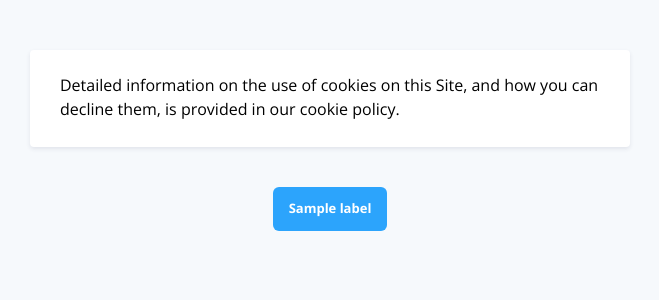
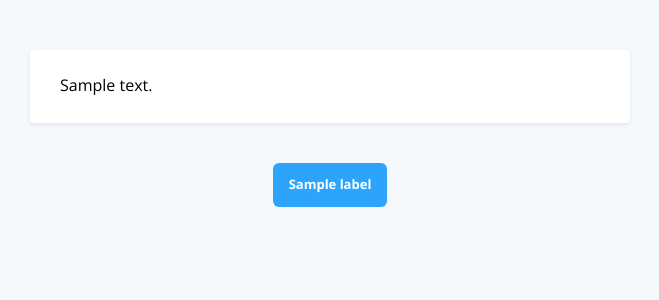
Before and after one commit to felixterpstra/classy, a Flask app: page /classy-text/1 in a window 1280 px wide. Shown: the top 300 px of the page, without its empty margins (310-969 px from the left). Run offline with Flask 2, Linux system fonts and the light colour scheme; tables that the repository leaves empty hold one stand-in row (values such as "Sample post"); style sheets or scripts are compiled from the project's sources; parts of the project's set-up code (start-up, migrations or seed data) failed here and were passed over; some libraries are stand-ins or nearby versions.

Commit message:
Submit buttons
- submit buttons
- better data retrieveal

```diff
--- a/app.py
+++ b/app.py
@@ -6,7 +6,7 @@ Werkzeug Documentation:  http://werkzeug.pocoo.org/documentation/
 This file creates your application.
 """
 
-import os
+import os, sys
 from flask import Flask, render_template, request, redirect, url_for
 from flask_sqlalchemy import SQLAlchemy
 from livereload import Server, shell
@@ -34,13 +34,13 @@ def home():
     """Render website's home page."""
     return render_template('home.html', classy_jobs=classy_jobs)
 
-@app.route('/classy-text/<int:job_id>')
+@app.route('/classy-text/<int:job_id>', methods=['GET','POST'])
 def classy_text(job_id):
     classy_labels = db.session.query(ClassyLabel).filter(ClassyLabel.classy_job_id == job_id)
-    #classy_item = db.session.query(ClassyJob).all()
-
-    """Render website's home page."""
-    return render_template('classy-text.html', classy_labels=classy_labels)
+    #Make sure this is filtered by not nulls
+    classy_text = db.session.query(ClassyText).filter(ClassyText.classy_job_id == job_id).first()
+    ##print(classy_text.classification_text, file=sys.stderr)
+    return render_template('classy-text.html', classy_labels=classy_labels, classy_text=classy_text)
 
 
 @app.route('/about/')
--- a/templates/classy-text.html
+++ b/templates/classy-text.html
@@ -7,13 +7,15 @@
 {% block main %}
   <div class="textView">
     <div class="main">
-      <div class="textContainer">Detailed information on the use of cookies on this Site, and how you can decline them, is provided in our cookie policy.</div>
+        <form action="" method="post">
+            <div class="textContainer">{{classy_text.classification_text}}</div>
 
-      <div class="classLabelContainer">
-        {% for label in classy_labels %}
-          <button type="button" class="classButton">{{label.name}}</button>
-        {% endfor %}
-      </div>
+            <div class="classLabelContainer">
+                {% for label in classy_labels %}
+                <button type="submit" class="classButton">{{label.name}}</button>
+                {% endfor %}
+            </div>
+        </form>
     </div>
   </div>
 {% endblock %}
```
